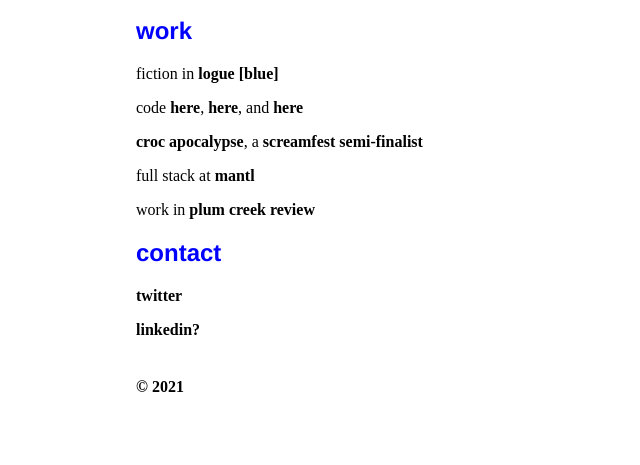
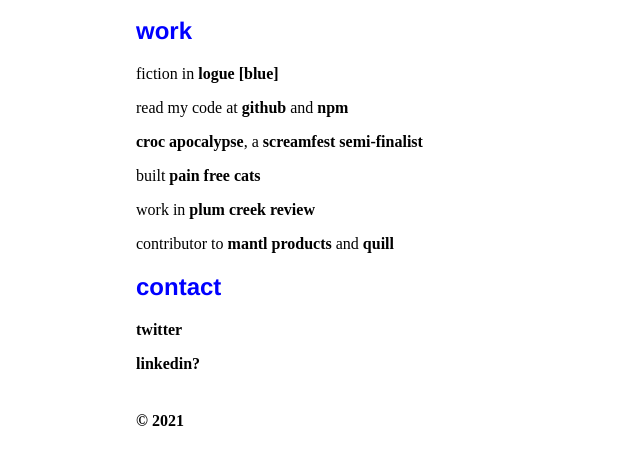
Before and after one commit to dainchatel/simple_site, a website: page views/index.html in a window 1280 px wide. Shown: the part 119-584 px from the top of the page, without its empty margins (0-640 px from the left). Drawn offline with Linux system fonts and the light colour scheme; files that its build step writes are made by us from their sources.

Commit message:
change links

```diff
--- a/views/index.html
+++ b/views/index.html
@@ -3,6 +3,7 @@
   <head>
     <meta charset="UTF-8">
     <meta http-equiv="X-UA-Compatible" content="IE=edge">
+    <meta name="description" content="Dain chatel is a brooklyn-based engineer and sci fi writer">
     <meta name="viewport" content="width=device-width, initial-scale=1.0">
     <link rel="stylesheet" type="text/css" href="style.css" media="screen"/>
     <title>Dain chatel</title>
@@ -30,10 +31,9 @@
             </li>
             <li>
               <p>
-                code
-                <a target="_blank" rel="noopener noreferrer" href="https://github.com/dainchatel">here</a>,
-                <a target="_blank" rel="noopener noreferrer" href="https://www.npmjs.com/~dainchatel">here</a>, and
-                <a target="_blank" rel="noopener noreferrer" href="https://painfreecats.org/">here</a>
+                read my code at
+                <a target="_blank" rel="noopener noreferrer" href="https://github.com/dainchatel">github</a> and
+                <a target="_blank" rel="noopener noreferrer" href="https://www.npmjs.com/~dainchatel">npm</a>
               </p>
             </li>
             <li>
@@ -46,10 +46,8 @@
             </li>
             <li>
               <p>
-                full stack at
-                <a target="_blank" rel="noopener noreferrer" href="http://mantl.com">
-                  mantl
-                </a>
+                built
+                <a target="_blank" rel="noopener noreferrer" href="https://painfreecats.org/">pain free cats</a>
               </p>
             </li>
             <li>
@@ -58,6 +56,15 @@
                 <a target="_blank" rel="noopener noreferrer" href="https://isis2.cc.oberlin.edu/stupub/plmcreek/archive/spring2009.pdf">
                   plum creek review
                 </a>
+              </p>
+            </li>
+            <li>
+              <p>
+                contributor to
+                <a target="_blank" rel="noopener noreferrer" href="http://mantl.com">
+                  mantl products
+                </a> and
+                <a target="_blank" rel="noopener noreferrer" href="https://quill.org/">quill</a>
               </p>
             </li>
           </ul>
```
